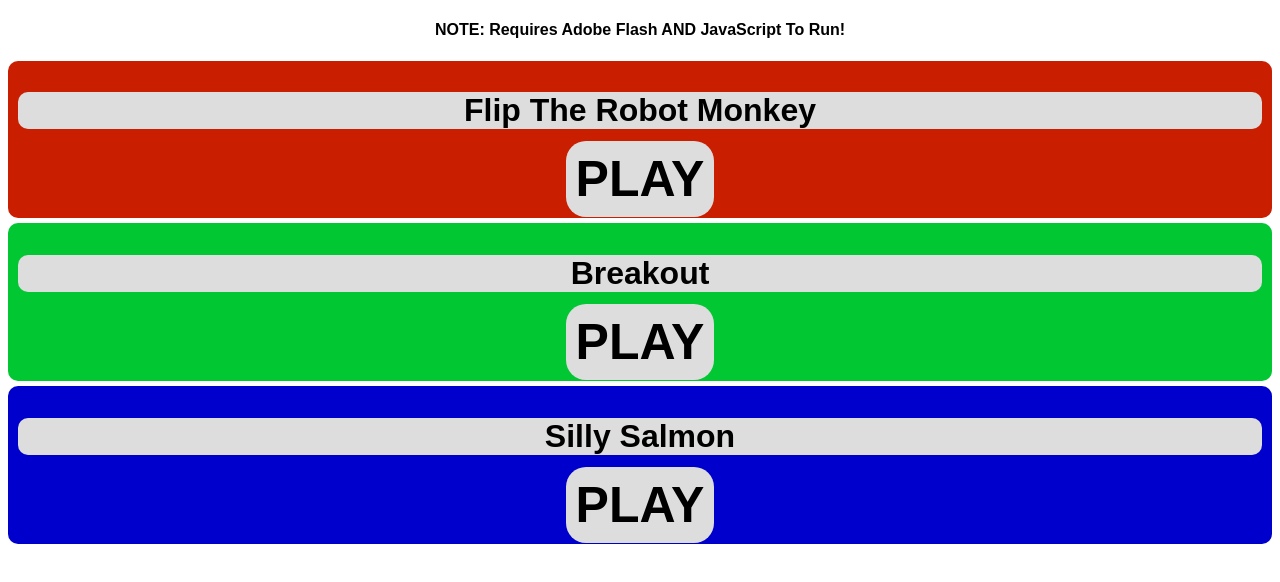
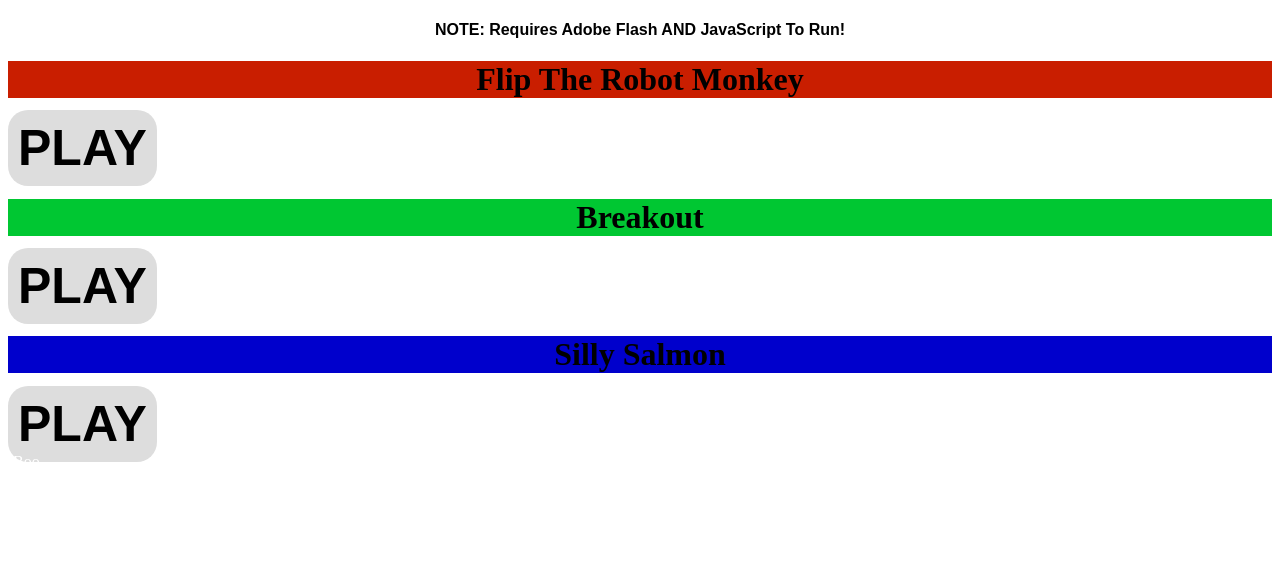
Before and after one commit to CaptainPhysic3/GDwebsite, a plain HTML site: page index.html in a window 1280 px wide. Drawn offline with Linux system fonts and the light colour scheme.

Commit message:
Update index.html

```diff
--- a/index.html
+++ b/index.html
@@ -6,18 +6,12 @@
 	</head>
 	<body>
 		<h4>NOTE: Requires Adobe Flash AND JavaScript To Run!</h4>
-		<div class="flip">
-			<h1 class="title">Flip The Robot Monkey</h1>
+			<h1 class="flip">Flip The Robot Monkey</h1>
 			<a class="play" href="Flip\FTRM.html">PLAY</a>
-		</div>
-		<div class="break">
-			<h1 class="title">Breakout</h1>
+			<h1 class="break">Breakout</h1>
 			<a class="play" href="Breakout\Breakout.html">PLAY</a>
-		</div>
-		<div class="salmon">
-			<h1 class="title">Silly Salmon</h1>
+			<h1 class="salmon">Silly Salmon</h1>
 			<a class="play" href="SSalmon\Salmon.html">PLAY</a>
-		</div>
 		<footer>
 		<a class="hidden" href="boo.html">Boo</a>
 		</footer>
```
